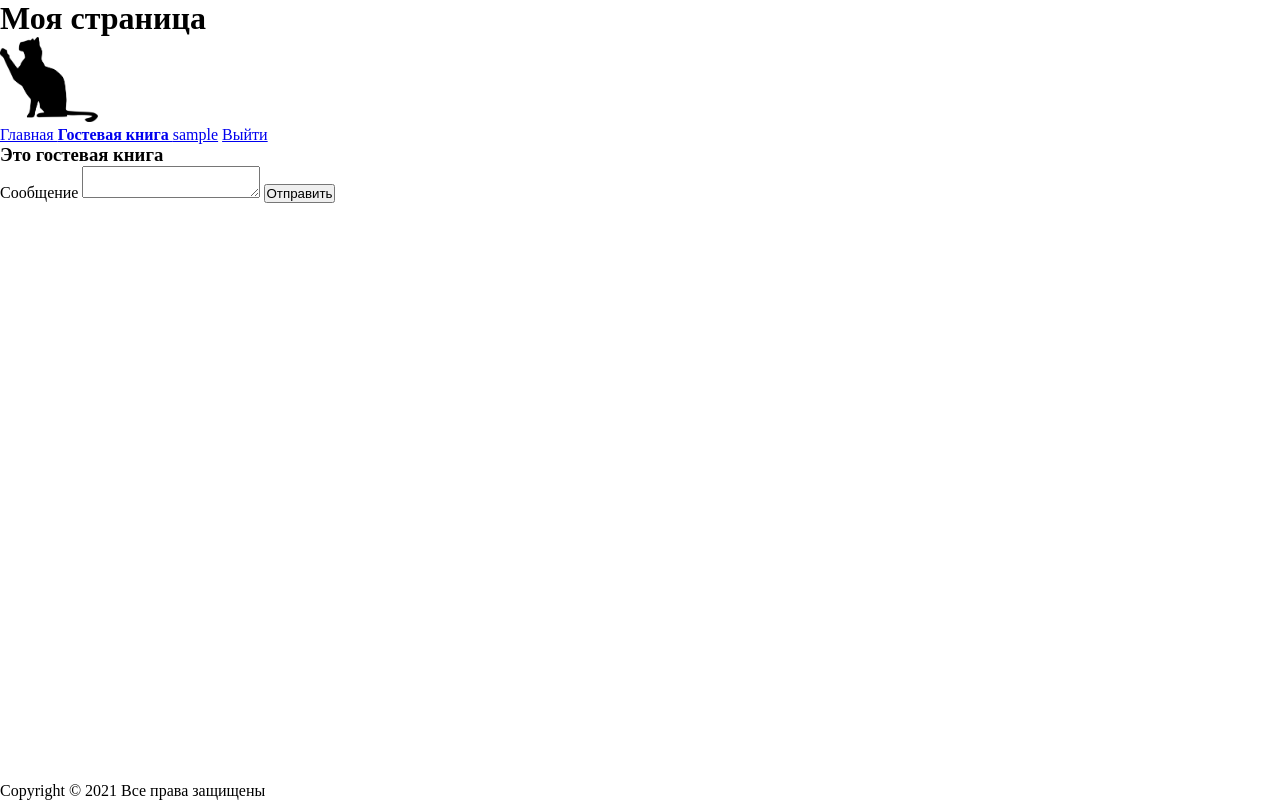
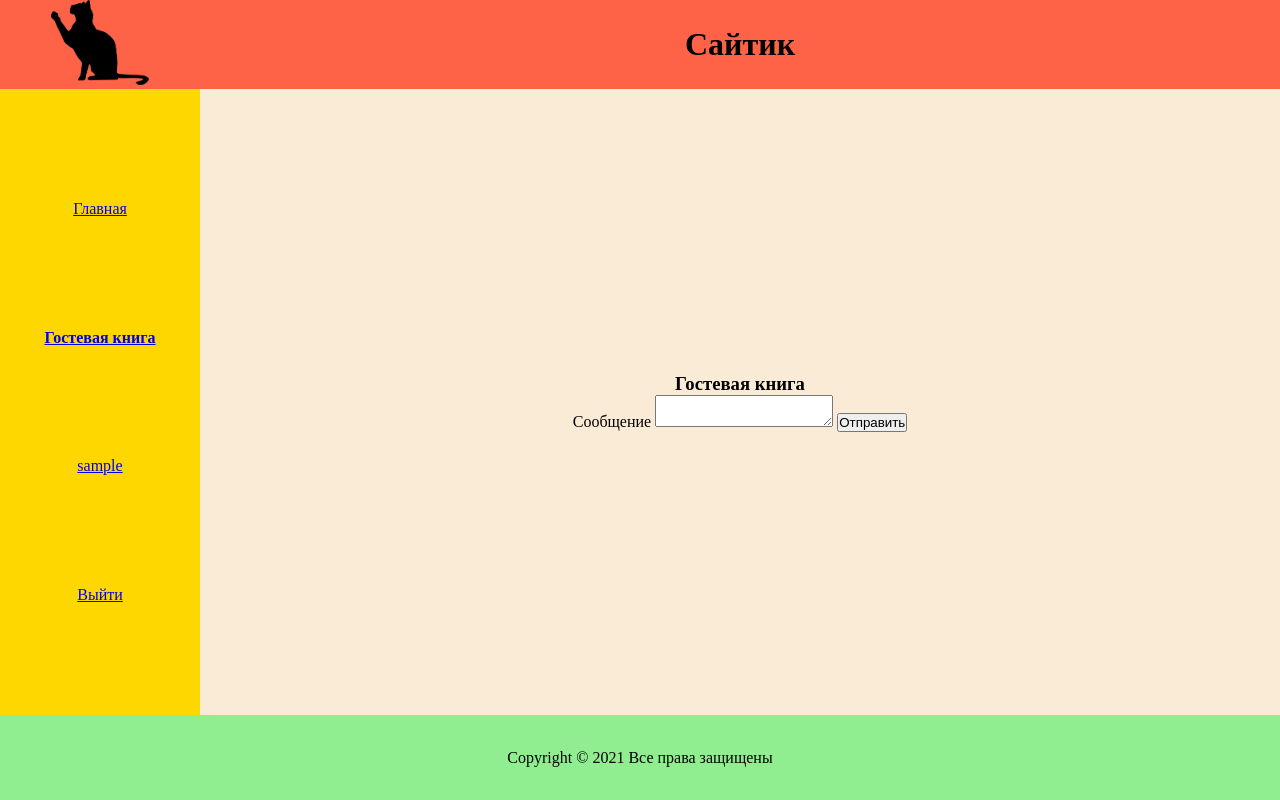
Before and after one commit to GreenLadyTea/php-site, a PHP site: page /guestbook.php in a window 1280 px wide. Run offline with PHP 8.4, Linux system fonts and the light colour scheme; the visitor is signed in with stand-in values (Sample User, id 1); data that the repository does not hold is empty; a stand-in replaces the project's code that opens the database connection.

Commit message:
Чуть-чуть flexили

```diff
--- a/auth.php
+++ b/auth.php
@@ -23,7 +23,7 @@ if (isset($_POST['name']) && isset($_POST['password'])) {
 require_once './partials/header.php';
 require_once './partials/navigation-bar.php';
 ?>
-
+<div>
 <h3>Авторизация</h3>
 <?=$error_message?>
 <form action="auth.php" method="post">
@@ -37,7 +37,7 @@ require_once './partials/navigation-bar.php';
     </label>
     <button type="submit">Отправить</button>
 </form>
-
+</div>
 <?php
 require_once './partials/footer.php';
 ?>
--- a/guestbook.php
+++ b/guestbook.php
@@ -13,8 +13,9 @@ if(!check_authentication()) {
 require_once './partials/header.php';
 require_once './partials/navigation-bar.php';
 ?>
+<div>
     <h3>
-    Это гостевая книга
+        Гостевая книга
     </h3>
     <form action="guestbook.php" method="POST">
         <label>
@@ -49,5 +50,6 @@ $messages = get_records();
         }
         ?>
     </ul>
+</div>
 
 <?php require_once './partials/footer.php'; ?>
--- a/index.php
+++ b/index.php
@@ -7,7 +7,10 @@ require_once './db.php';
 require_once './partials/header.php';
 require_once './partials/navigation-bar.php'
 ?>
+<div>
 <h3>
     Это главная страница
 </h3>
+    <img src="./public/forest.jpg" alt="forest"/>
+</div>
 <?php require_once './partials/footer.php'; ?>
--- a/partials/footer.php
+++ b/partials/footer.php
@@ -1,5 +1,6 @@
 </div>
-<footer>
+</div>
+<footer class="footer">
 <p>Copyright &copy; <?=date("Y")?> Все права защищены</p>
 </footer>
 </div>
--- a/partials/header.php
+++ b/partials/header.php
@@ -7,8 +7,11 @@
 </head>
 <body>
 <div class="wrapper">
-    <header>
-    <h1>Моя страница</h1>
-    <img src="../public/cat.png" alt="cat" height="85" width="98"/>
+    <header class="header">
+        <div class="logo">
+            <img src="../public/cat.png" alt="cat" height="85" width="98"/>
+        </div>
+        <div class="name">
+            <h1>Сайтик</h1>
+        </div>
     </header>
-    <div class="content">
--- a/partials/navigation-bar.php
+++ b/partials/navigation-bar.php
@@ -3,6 +3,8 @@ require_once './db.php';
 require_once './session.php';
 $isAuthenticated = check_authentication();
 ?>
+<div class="main">
+<div class="nav">
 <a href="../index.php" class="<?=$current_page["page"] === "main" ? "active" : ""?>">
     Главная
 </a>
@@ -27,3 +29,5 @@ else { ?>
 <?php
 }
 ?>
+</div>
+<div class="content">
--- a/profile.php
+++ b/profile.php
@@ -9,6 +9,7 @@ require_once './session.php';
 require_once './partials/header.php';
 require_once './partials/navigation-bar.php';
 ?>
+<div>
 <div>Добро пожаловать, <?=get_username()?>!</div>
 <?php
 if(check_admin_rights()) {?>
@@ -31,5 +32,6 @@ if(check_admin_rights()) {?>
 } else {?>
     <a href="delete_all_messages.php?user_id=<?=get_user_id()?>">Удалить все мои сообщения</a>
 <?php } ?>
+</div>
 
 <?php require_once './partials/footer.php'; ?>
--- a/public/index.css
+++ b/public/index.css
@@ -1,21 +1,71 @@
 * {
+    padding: 0;
     margin: 0;
-    padding: 0;
 }
-html,
-body {
+
+html, body {
     height: 100%;
 }
+
 .wrapper {
+    min-height: 100%;
     display: flex;
-    flex-direction: column;
-    min-height: 100%;
+    flex-flow: column wrap;
 }
+
+.main {
+    text-align: left;
+    background: deepskyblue;
+    display: flex;
+    flex-flow: row;
+    flex: 1 1 auto;
+}
+
+.header {
+    align-items: center;
+    display: flex;
+    font-weight: bold;
+    text-align: center;
+    background: tomato;
+}
+
+.logo {
+    max-width: 200px;
+    flex-grow: 1;
+}
+
+.name {
+    flex-grow: 5;
+}
+
+.footer {
+    min-height: 85px;
+    display: flex;
+    background: lightgreen;
+    align-items: center;
+    justify-content: center;
+}
+
+.window {
+
+}
+
+.nav {
+    display: flex;
+    flex-flow: column;
+    background: gold;
+    min-width: 200px;
+    text-align: center;
+    justify-content: space-evenly;
+}
+
 .content {
-    flex: 1 0 auto;
-}
-footer {
-    flex: 0 0 auto;
+    display: flex;
+    background-color: antiquewhite;
+    text-align: center;
+    flex-grow: 1;
+    justify-content: center;
+    align-items: center;
 }
 
 a.active {
--- a/registration.php
+++ b/registration.php
@@ -21,6 +21,7 @@ if (isset($_POST['name']) && isset($_POST['password'])) {
 require_once './partials/header.php';
 require_once './partials/navigation-bar.php';
 ?>
+<div class="window">
 <h3>Регистрация</h3>
 <?=$error_message?>
 <form action="registration.php" method="post">
@@ -34,7 +35,7 @@ require_once './partials/navigation-bar.php';
     </label>
     <button type="submit">Отправить</button>
 </form>
-
+</div>
 <?php
 require_once './partials/footer.php';
 ?>
```
Also changed, not shown: README.md (added), public/forest.jpg (added). Lines whose indentation alone changed are shown as unchanged.
